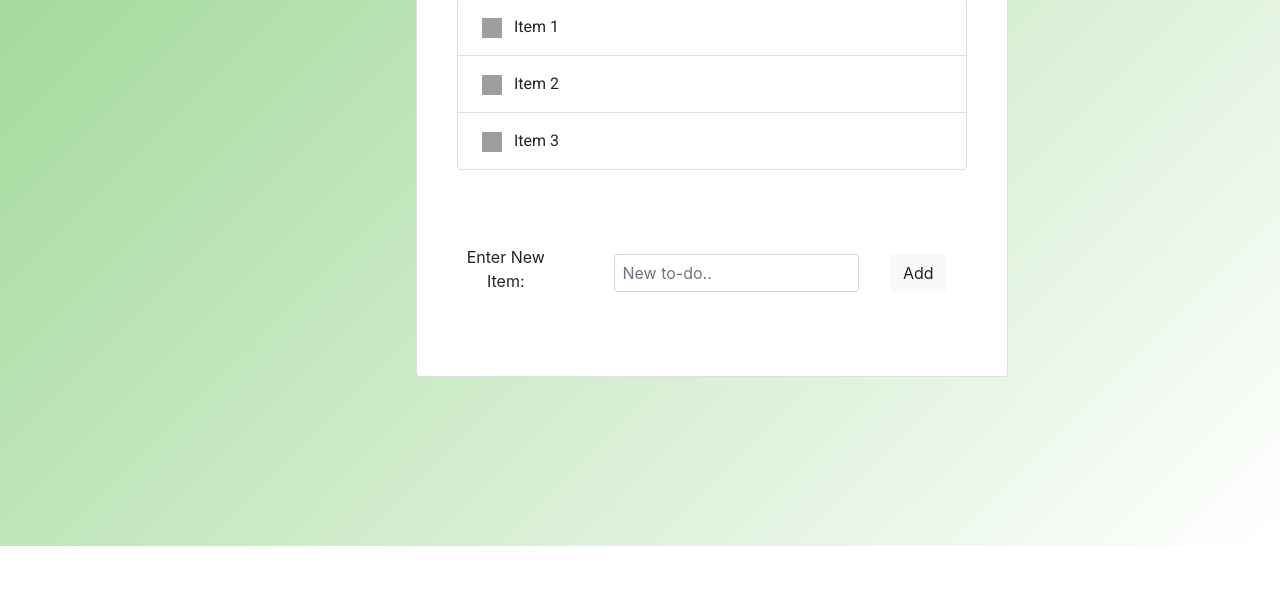
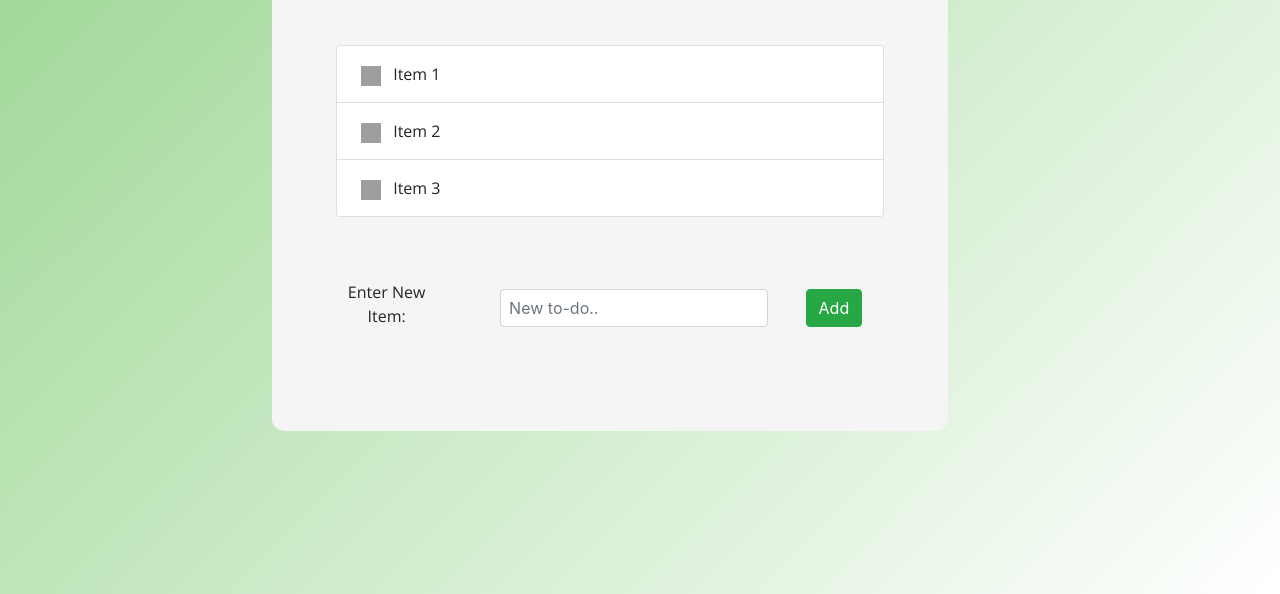
Before and after one commit to hectarek/To-Do-App, a plain HTML site: page index.html in a window 1280 px wide. Shown: the part 254-848 px from the top of the page. Before the commit the page ends 800 px from the top, so only its background shows below. Drawn offline with nearby package versions, Linux system fonts and the light colour scheme; grey boxes are pictures that could not be loaded.

Commit message:
finished inital version

```diff
--- a/index.html
+++ b/index.html
@@ -7,21 +7,17 @@
     <title>Hector's To-Do List</title>
     <link rel="stylesheet" href="style.css">
     <link href="https://fonts.googleapis.com/css2?family=Lato:wght@300&family=Roboto&family=Rubik:wght@400&display=swap" rel="stylesheet">
+    <link href="https://fonts.googleapis.com/css2?family=Open+Sans&family=Quicksand:wght@600&display=swap" rel="stylesheet">
     <link rel="stylesheet" href="https://stackpath.bootstrapcdn.com/bootstrap/4.4.1/css/bootstrap.min.css" integrity="sha384-Vkoo8x4CGsO3+Hhxv8T/Q5PaXtkKtu6ug5TOeNV6gBiFeWPGFN9MuhOf23Q9Ifjh" crossorigin="anonymous">
 </head>
 
 <body>
 
-    <div class="container-fluid text-center">
-        <div class="row">
-            <div class="col-3 m-4 p-4 transparent"></div>
-
-            <div class="col-6 m-4 p-4">
-
-                <div  class="card">
+    <div class="row m-5 text-center">
+        <div class="cardBox m-3 p-3">
             <h1 class="m-4 p-4" style="font-size: 56px;">To-Do List</h1>
 
-                    <ul id="todoList" class="m-3 p-4 text-left">
+            <ul id="todoList" class="m-4 p-4 text-left">
                 <li class="list-group-item p-3 hvr-back-pulse">
                     <img class='smallCheck mx-2' src="https://cdn2.iconfinder.com/data/icons/flat-ui-icons-24-px/24/checkmark-24-512.png" alt="checkmark">
                 <span>Item 1</span>
@@ -36,7 +32,7 @@
                 </li>
             </ul>
 
-                    <div class=" row m-3 p-1 align-items-center">
+            <div class=" row m-4 align-items-center">
                 <div class="col-3">
                     <label for="userInput">Enter New Item:</label>
                 </div>
@@ -44,20 +40,20 @@
                     <input class=" form-control m-4 p-2" type="text" name="userInput" id="userInput" placeholder="New to-do..">
                 </div>
                 <div class="col-3">
-                            <button class="btn btn-light m-2" id="addButton" >Add</button>
+                    <button class="btn btn-success m-2" id="addButton">Add</button>
                 </div>
             </div>
+
             <div class="whiteSpace"></div>
-                </div>
 
-            </div>
-
-            <div class="col-3 m-4 p-4 transparent"></div>
         </div>
 
 </div>
 
 
+
+
+
     <script src="script.js"></script>
    </body>
 </html>
--- a/script.js
+++ b/script.js
@@ -18,14 +18,22 @@ addButton.addEventListener('click', ()=>{
 
     newTodoItem.innerHTML = ('<img class="smallCheck mx-2" src="https://cdn2.iconfinder.com/data/icons/flat-ui-icons-24-px/24/checkmark-24-512.png" alt="checkmark"> ' + ' <span>' + userInput + '</span>')
 
-    todoList.appendChild(newTodoItem)
+    if (userInput) {
+        todoList.appendChild(newTodoItem)
+    }
 
     document.getElementById('userInput').value = ''
 })
 
+
 list.addEventListener('click', (e)=>{
 
+    var delItem = e.target.parentElement
 
-    e.remove();
+    for (let i=0; i < list.children.length; i++) {
+        if (delItem == list.children[i]) {
+            delItem.remove()
+        }
+    }
 
 })
--- a/style.css
+++ b/style.css
@@ -15,16 +15,21 @@ body {
 }
 
 h1 {
-    font-family: 'Rubik', sans-serif;
+    font-family: 'Quicksand', sans-serif;
     color: #0f0f0f;
 }
 
-li, button, input {
-    font-family: 'Roboto', sans-serif;
+li, button, input, label {
+    font-family: 'Open Sans', sans-serif;
 }
 
-.transparent {
-    opacity: 100%;
+.cardBox {
+    position: fixed;
+    top: 10%;
+    left: 20%;
+    background-color: whitesmoke;
+    border: 1px lightslategrey;
+    border-radius: 2%;
 }
 
 .smallCheck {
```
Lines whose indentation alone changed are shown as unchanged.
